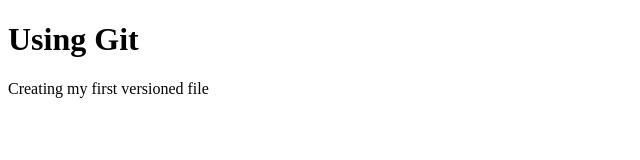
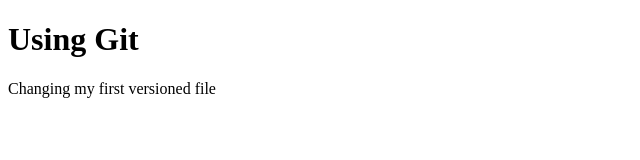
Before and after one commit to billierose95/nodebc, a plain HTML site: page index.html in a window 1280 px wide. Shown: the full height of the page, 0-640 px from the left. Drawn offline with Linux system fonts and the light colour scheme.

Commit message:
Updated file

```diff
--- a/index.html
+++ b/index.html
@@ -5,6 +5,6 @@
   </head>
   <body>
     <h1>Using Git</h1>
-    <p>Creating my first versioned file</p>
+    <p>Changing my first versioned file</p>
   </body>
 </html>
```
